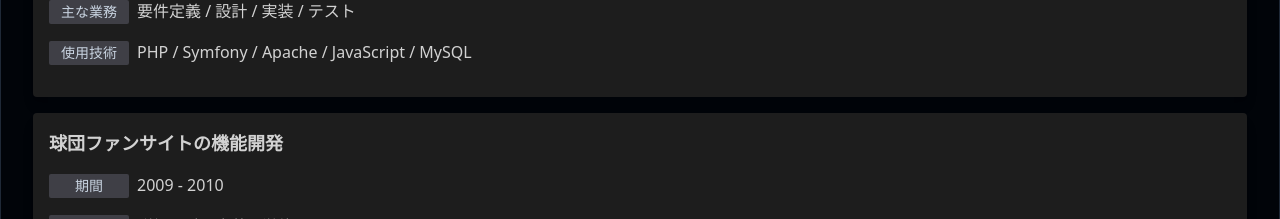
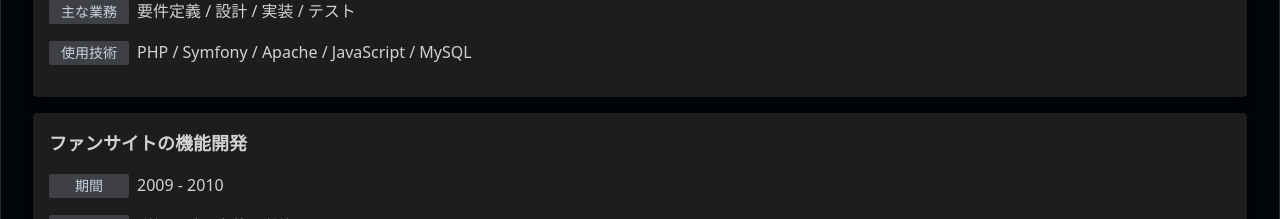
Before and after one commit to proyuki02/portfolio, a Next.js app: page / in a window 1280 px wide. Shown: the part 3400-3619 px from the top of the page. Built offline with nearby package versions, Linux system fonts and the light colour scheme.

Commit message:
Update works.tsx

```diff
--- a/components/works.tsx
+++ b/components/works.tsx
@@ -77,7 +77,7 @@ export const Works = () => {
           PHP / Symfony / Apache / JavaScript / MySQL
         </WorksCardItemTech>
       </WorksCard>
-      <WorksCard summary="球団ファンサイトの機能開発">
+      <WorksCard summary="ファンサイトの機能開発">
         <WorksCardItemSpan>2009 - 2010</WorksCardItemSpan>
         <WorksCardItemJob>詳細設計 / 実装 / 単体テスト / 運用</WorksCardItemJob>
         <WorksCardItemTech>
```
